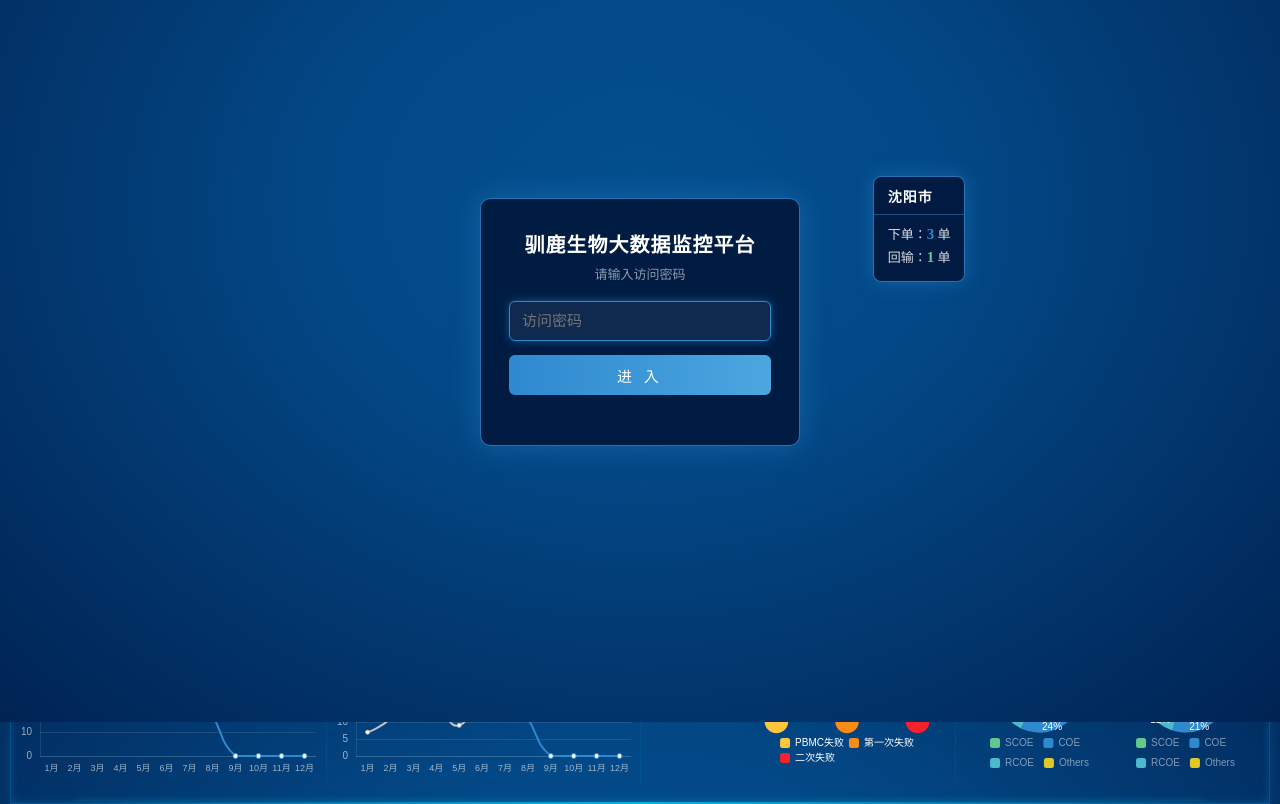
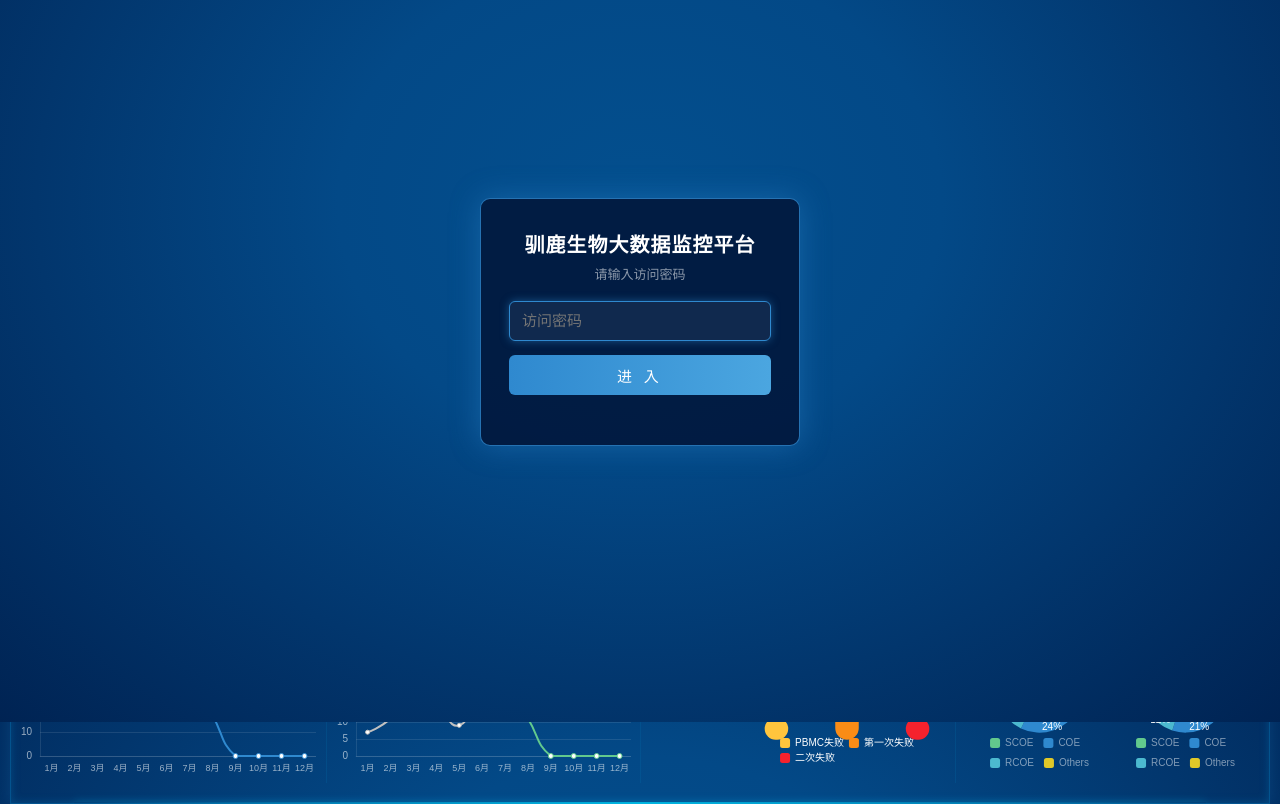
Before and after one commit to jichen0406-blip/Large-Screen-Data-Dashboard, a website: page index.html in a window 1280 px wide. Shown: the part 78-882 px from the top of the page. Drawn offline with Linux system fonts and the light colour scheme; no server answers.

Commit message:
更新数据 2026-08-18

```diff
--- a/index.html
+++ b/index.html
@@ -174,6 +174,7 @@ var t = null;
 				if (h === HASH) {
 					sessionStorage.setItem('board_authed', '1');
 					mask.style.display = 'none';
+					if (window.startBoardAuto) window.startBoardAuto();
 				} else {
 					document.getElementById('loginErr').textContent = '密码错误，请重试';
 					pwd.value = '';
--- a/js/js.js
+++ b/js/js.js
@@ -66,9 +66,10 @@ function monthlyTrend() {
         if (y >= 0) return { color: '#14e144', text: '↑' + y.toFixed(0) + '%' };
         return { color: '#ff6316', text: '↓' + Math.abs(y).toFixed(0) + '%' };
     }
-    function build(domId, cur, ly) {
+    function build(domId, cur, ly, curColor) {
         var el = document.getElementById(domId);
         if (!el) return;
+        curColor = curColor || '#2f89cf';
         var curData = cur.map(function(v, i) {
             var yl = yoyLabel(v, ly[i]);
             return {
@@ -111,8 +112,8 @@ function monthlyTrend() {
                 smooth: true,
                 data: curData,
                 symbolSize: 5,
-                itemStyle: { normal: { color: '#2f89cf' } },
-                lineStyle: { color: '#2f89cf', width: 2 }
+                itemStyle: { normal: { color: curColor } },
+                lineStyle: { color: curColor, width: 2 }
             }, {
                 name: lyLabel,
                 type: 'line',
@@ -127,7 +128,7 @@ function monthlyTrend() {
         window.addEventListener("resize", function () { myChart.resize(); });
     }
     build('echart6', B.MONTH.O, B.MONTH.OLY);
-    build('echart4', B.MONTH.R, B.MONTH.RLY);
+    build('echart4', B.MONTH.R, B.MONTH.RLY, '#62c98d');
 }
 
 // ── 标题8/9：YTD异常订单柱状图 + COE医院销量占比饼图 ──
@@ -174,14 +175,14 @@ function echarts_31() {
     var option3 = coePie(coeOd, '下单');
     var option4 = coePie(coeRd, '回输');
     var option5 = {
-        grid: { left: '0', right: '0', top: '8%', bottom: '24%' },
+        grid: { left: '0', right: '0', top: '14%', bottom: '20%' },
         legend: {
             data: ['PBMC失败', '第一次失败', '二次失败'],
             bottom: 5, itemWidth: 10, itemHeight: 10,
             textStyle: { color: '#fff', fontSize: '10' }, itemGap: 5
         },
         tooltip: { show: true, trigger: 'item' },
-        yAxis: { type: 'value', show: false },
+        yAxis: { type: 'value', show: false, max: function (v) { return Math.max(3, Math.ceil(v.max * 1.25)); } },
         xAxis: [{
             type: 'category', axisTick: { show: false }, axisLine: { show: false }, axisLabel: { show: false },
             data: ['异常订单']
--- a/js/map.js
+++ b/js/map.js
@@ -226,8 +226,9 @@ $(function () {
         }
         function startAuto() { if (panelOpen) return; paused = false; if (!playTimer) playTimer = setInterval(showNextCity, 5000); }
         function stopAuto() { paused = true; clearInterval(playTimer); playTimer = null; clearTimeout(tipTimer); hideCityTip(); }
-        startAuto();
-        setTimeout(showNextCity, 2000); // 首张提前展示
+        // 登录后才启动地图轮播：未登录时只挂全局启动函数，由登录脚本密码校验通过后调用
+        window.startBoardAuto = function () { startAuto(); showNextCity(); };
+        if (sessionStorage.getItem('board_authed') === '1') window.startBoardAuto();
         $('#map').on('mouseenter', stopAuto).on('mouseleave', startAuto);
 
         // ═══ 省份城市地图浮窗（点击省份 → 阿里 DataV GeoAtlas 拉取城市边界） ═══
```
